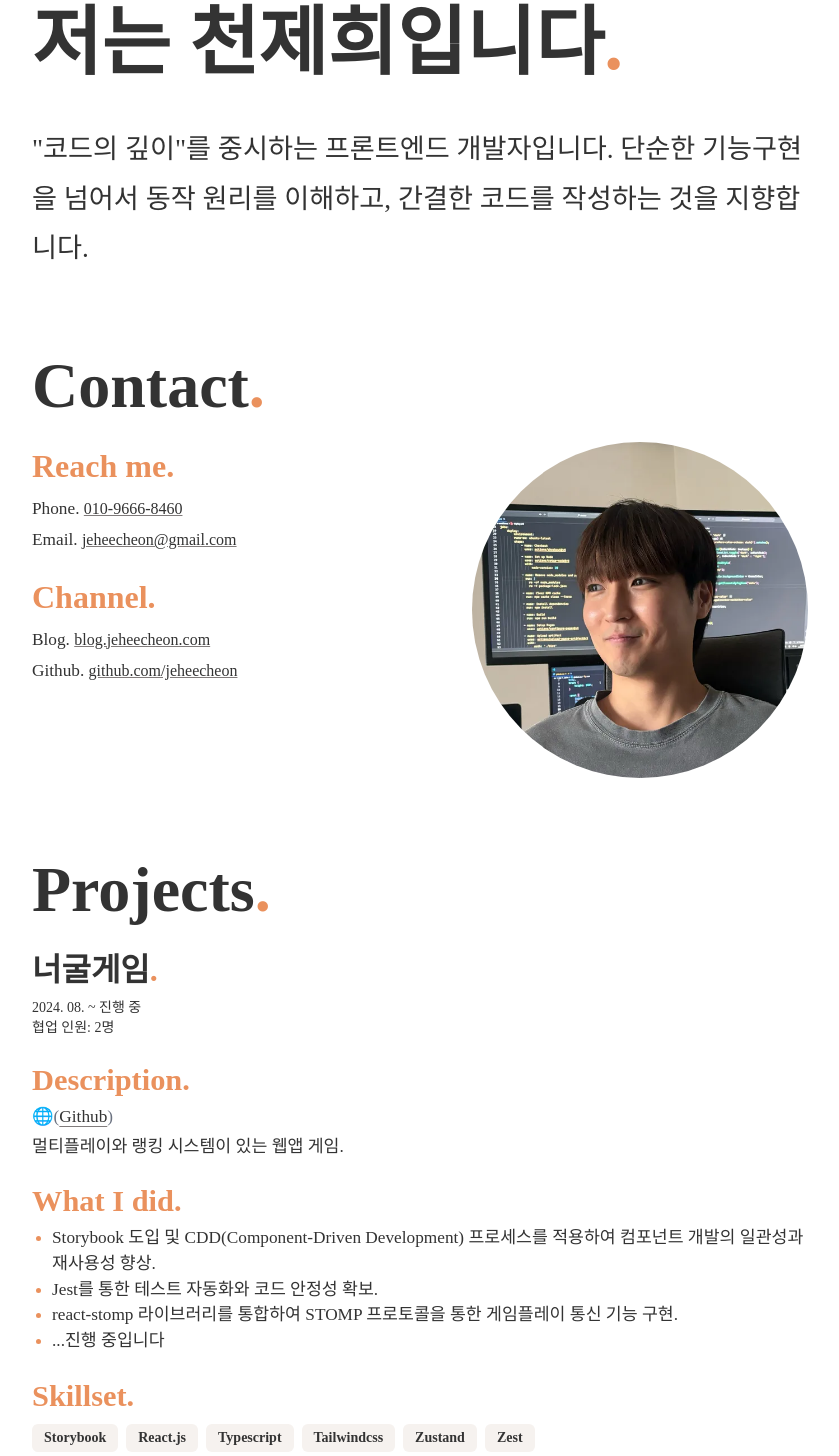
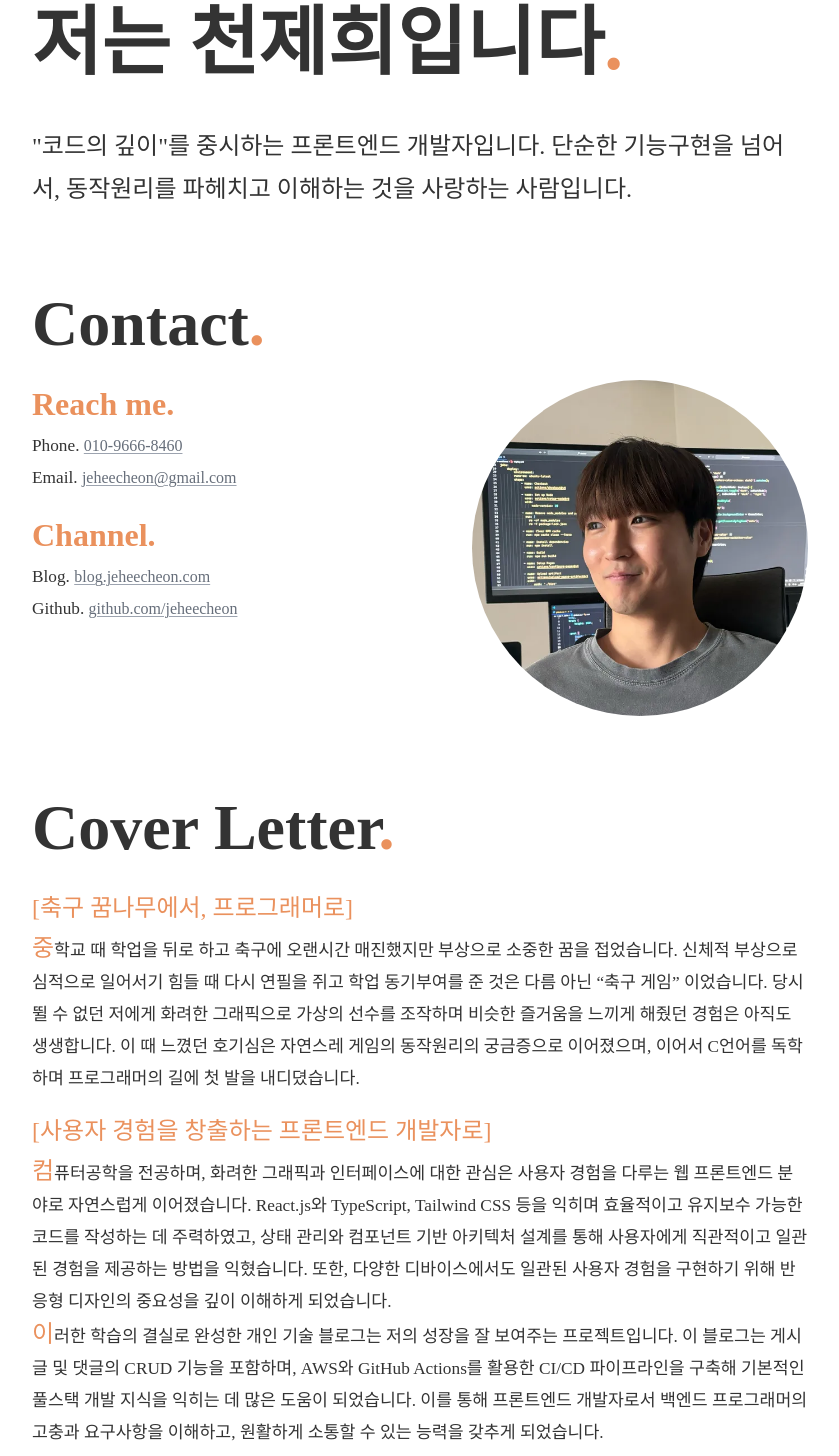
Before and after one commit to jeheecheon/resume, a React (Vite) app: page / in a window 1280 px wide. Shown: the part 214-1670 px from the top of the page, without its empty margins (220-1059 px from the left). Built offline with nearby package versions, Linux system fonts and the light colour scheme; a web font is replaced by a local one.

Commit message:
feat: 자기소개서 섹션 추가, 이력서 스타일 일부 수정
자소서 섹션 추가,
a태그 underbar offset 변경,
먹짐마 프로젝트 What I did 한 줄 더 추가

```diff
--- a/src/app/_components/InlineAnchor.tsx
+++ b/src/app/_components/InlineAnchor.tsx
@@ -7,7 +7,6 @@ interface InlineAnchorProps extends HTMLAttributes<HTMLAnchorElement> {
 export default function InlineAnchor({ children, href }: InlineAnchorProps) {
     return (
         <>
-            {' '}
             <a
                 className="inline-anchor"
                 target="_blank"
@@ -15,7 +14,7 @@ export default function InlineAnchor({ children, href }: InlineAnchorProps) {
                 href={href}
             >
                 {children}
-            </a>{' '}
+            </a>
         </>
     );
 }
--- a/src/app/_components/resume/Resume.tsx
+++ b/src/app/_components/resume/Resume.tsx
@@ -7,6 +7,7 @@ import Contact from '@/_components/resume/contact/Contact';
 import Projects from '@/_components/resume/projects';
 import AwardsAndScores from '@/_components/resume/awards-and-scores';
 import Education from '@/_components/resume/education';
+import CoverLetter from '@/_components/resume/cover-letter';
 
 function Resume() {
     const ref = useRef<HTMLDivElement>(null);
@@ -22,8 +23,8 @@ function Resume() {
 
             <Introduction>
                 {`"코드의 깊이"`}를 중시하는 프론트엔드 개발자입니다. 단순한
-                기능구현을 넘어서 동작 원리를 이해하고, 간결한 코드를 작성하는
-                것을 지향합니다.
+                기능구현을 넘어서, 동작원리를 파헤치고 이해하는 것을 사랑하는
+                사람입니다.
             </Introduction>
 
             <Contact>
@@ -31,10 +32,15 @@ function Resume() {
                 <Contact.Channel />
             </Contact>
 
+            <CoverLetter />
+
             <Projects>
                 <Projects.Neogul />
+                <Projects.Separator />
                 <Projects.Muckgymma />
+                <Projects.Separator />
                 <Projects.Blog />
+                <Projects.Separator />
                 <Projects.Etc />
             </Projects>
 
--- /dev/null
+++ b/src/app/_components/resume/cover-letter/Paragraph.tsx
@@ -0,0 +1,7 @@
+import { HTMLAttributes } from 'react';
+
+export default function Paragraph({
+    children,
+}: HTMLAttributes<HTMLParagraphElement>) {
+    return <p className="first-letter:text-theme-1 first-letter:text-2xl">{children}</p>;
+}
--- /dev/null
+++ b/src/app/_components/resume/cover-letter/Subheading.tsx
@@ -0,0 +1,8 @@
+import { HTMLAttributes } from 'react';
+
+export default function Subheading({
+    children,
+    className
+}: HTMLAttributes<HTMLDivElement>) {
+    return <div className={`text-theme-1 py-2 text-2xl font-medium ${className}`}>[{children}]</div>;
+}
--- /dev/null
+++ b/src/app/_components/resume/cover-letter/index.tsx
@@ -0,0 +1,48 @@
+import Paragraph from './Paragraph';
+import Subheading from './Subheading';
+
+export default function CoverLetter() {
+    return (
+        <div>
+            <h2>Cover Letter</h2>
+
+            <div className="leading-8 text-[1.08rem]">
+                <Subheading>축구 꿈나무에서, 프로그래머로</Subheading>
+                <Paragraph>
+                    중학교 때 학업을 뒤로 하고 축구에 오랜시간 매진했지만
+                    부상으로 소중한 꿈을 접었습니다. 신체적 부상으로 심적으로
+                    일어서기 힘들 때 다시 연필을 쥐고 학업 동기부여를 준 것은
+                    다름 아닌 “축구 게임” 이었습니다. 당시 뛸 수 없던 저에게
+                    화려한 그래픽으로 가상의 선수를 조작하며 비슷한 즐거움을
+                    느끼게 해줬던 경험은 아직도 생생합니다. 이 때 느꼈던
+                    호기심은 자연스레 게임의 동작원리의 궁금증으로 이어졌으며,
+                    이어서 C언어를 독학하며 프로그래머의 길에 첫 발을
+                    내디뎠습니다.
+                </Paragraph>
+                <Subheading className="mt-3">
+                    사용자 경험을 창출하는 프론트엔드 개발자로
+                </Subheading>
+                <Paragraph>
+                    컴퓨터공학을 전공하며, 화려한 그래픽과 인터페이스에 대한
+                    관심은 사용자 경험을 다루는 웹 프론트엔드 분야로 자연스럽게
+                    이어졌습니다. React.js와 TypeScript, Tailwind CSS 등을
+                    익히며 효율적이고 유지보수 가능한 코드를 작성하는 데
+                    주력하였고, 상태 관리와 컴포넌트 기반 아키텍처 설계를 통해
+                    사용자에게 직관적이고 일관된 경험을 제공하는 방법을
+                    익혔습니다. 또한, 다양한 디바이스에서도 일관된 사용자 경험을
+                    구현하기 위해 반응형 디자인의 중요성을 깊이 이해하게
+                    되었습니다.
+                </Paragraph>
+                <Paragraph>
+                    이러한 학습의 결실로 완성한 개인 기술 블로그는 저의 성장을
+                    잘 보여주는 프로젝트입니다. 이 블로그는 게시글 및 댓글의
+                    CRUD 기능을 포함하며, AWS와 GitHub Actions를 활용한 CI/CD
+                    파이프라인을 구축해 기본적인 풀스택 개발 지식을 익히는 데
+                    많은 도움이 되었습니다. 이를 통해 프론트엔드 개발자로서
+                    백엔드 프로그래머의 고충과 요구사항을 이해하고, 원활하게
+                    소통할 수 있는 능력을 갖추게 되었습니다.
+                </Paragraph>
+            </div>
+        </div>
+    );
+}
--- a/src/app/_components/resume/introduction/Introduction.tsx
+++ b/src/app/_components/resume/introduction/Introduction.tsx
@@ -2,7 +2,7 @@ import { HTMLAttributes } from 'react';
 
 function Introduction({ children }: HTMLAttributes<HTMLParagraphElement>) {
     return (
-        <p className="text-[1.3rem] sm:text-[1.7rem] leading-[2.2rem] sm:leading-[3.1rem] text-pretty">
+        <p className="text-[1.3rem] sm:text-[1.5rem] leading-[2.2rem] sm:leading-[2.7rem] text-pretty">
             {children}
         </p>
     );
--- a/src/app/_components/resume/projects/MuckgymmaProject.tsx
+++ b/src/app/_components/resume/projects/MuckgymmaProject.tsx
@@ -29,6 +29,10 @@ export default function MuckgymmaProject() {
 
             <Project.List title="What I did">
                 <Project.List.Item>
+                    팀장으로 프로젝트 일정 관리 및 팀원 역할 분배, 코드 리뷰 등
+                    팀 내 커뮤니케이션을 총괄.
+                </Project.List.Item>
+                <Project.List.Item>
                     AWS EC2에 Nginx를 구성하고, GitHub Actions와 Docker로 CI/CD
                     환경을 구축.
                 </Project.List.Item>
@@ -37,6 +41,7 @@ export default function MuckgymmaProject() {
                     확대, 회전 기능을 구현하여 이미지 편집의 유연성과 사용자
                     경험을 향상.
                 </Project.List.Item>
+
                 <Project.List.Item>
                     타이핑 애니메이션, 페이지 전환 애니메이션 등 적용하여
                     모바일에서 UI의 반응성 향상.
--- a/src/app/_components/resume/projects/Projects.tsx
+++ b/src/app/_components/resume/projects/Projects.tsx
@@ -5,13 +5,14 @@ import BlogProject from '@/_components/resume/projects/BlogProject';
 import EtcProject from '@/_components/resume/projects/EtcProject';
 import Project from '@/_components/resume/projects/project';
 import NeogulProject from '@/_components/resume/projects/NeogulProject';
+import Separator from '@/_components/resume/projects/project/Separator';
 
 function Projects({ children, ...props }: HTMLAttributes<HTMLDivElement>) {
     return (
         <div {...props}>
             <h2>Projects</h2>
 
-            <div className="flex flex-col gap-y-[4.5rem]">{children}</div>
+            <div className="flex flex-col gap-y-[2.0rem] md:gap-y-[3.5rem]">{children}</div>
         </div>
     );
 }
@@ -23,3 +24,4 @@ Projects.Neogul = NeogulProject;
 Projects.Muckgymma = MuckgymmaProject;
 Projects.Blog = BlogProject;
 Projects.Etc = EtcProject;
+Projects.Separator = Separator
--- a/src/app/_components/resume/projects/project/Description.tsx
+++ b/src/app/_components/resume/projects/project/Description.tsx
@@ -7,17 +7,16 @@ interface DescriptionProps extends HTMLAttributes<HTMLDivElement> {
 export default function Description({ children, linkInfos }: DescriptionProps) {
     return (
         <div>
-            <h4 className="mt-5 text-theme-1">Description</h4>
-            <p className='text-gray-500 dark:text-gray-400 transition-colors duration-1000
+            <p className='mt-5 text-gray-500 dark:text-gray-200 transition-colors duration-1000
             has-[a:hover]:text-[var(--theme-color)] has-[a:hover]:dark:text-orange-300'>
-                🌐(
+                {'🌐( '}
                 {linkInfos.map(({ label, href }, idx) => {
                     return (
                         <span key={label}>
                             {idx !== 0 && ' | '}
                             <a
                                 key={label}
-                                className="underline-offset-4 peer"
+                                className="no-underline text-gray-500 dark:text-gray-200 peer"
                                 title={label}
                                 href={href}
                                 target="_blank"
@@ -28,8 +27,9 @@ export default function Description({ children, linkInfos }: DescriptionProps) {
                         </span>
                     );
                 })}
-                )
+                {' )'}
             </p>
+            <h4 className="text-theme-1">Description</h4>
             <p className="mt-1 leading-[1.6rem]">{children}</p>
         </div>
     );
--- /dev/null
+++ b/src/app/_components/resume/projects/project/Separator.tsx
@@ -0,0 +1,5 @@
+export default function Separator() {
+    return (
+        <div className="w-100 border-b-2 border-dotted border-gray-300 dark:border-gray-500" />
+    );
+}
--- a/src/app/_styles/globals.css
+++ b/src/app/_styles/globals.css
@@ -74,14 +74,16 @@
     a {
         @apply font-light;
         @apply underline;
-        @apply underline-offset-1;
-        @apply decoration-inverse-3;
+        @apply underline-offset-2;
+        @apply decoration-[0.04rem];
+        @apply decoration-gray-400;
         @apply dark:decoration-gray-500;
         @apply hover:decoration-[var(--theme-color)];
         @apply dark:hover:decoration-orange-300;
 
         @apply text-inverse-1;
-        @apply dark:text-gray-400;
+        @apply text-gray-600/85;
+        @apply dark:text-gray-200/90;
 
         @apply transition-colors;
         @apply duration-500;
```
